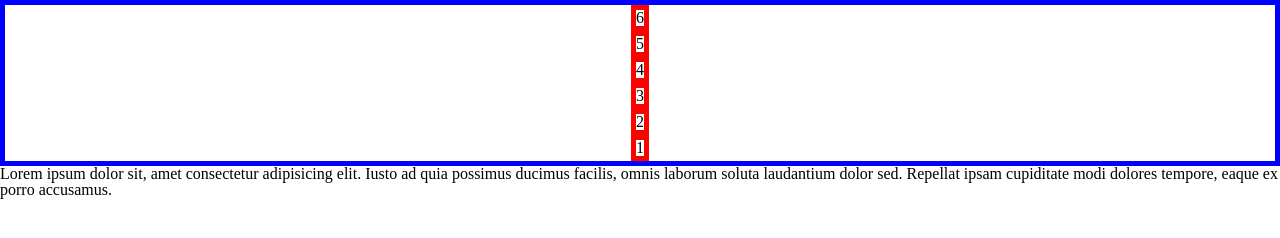
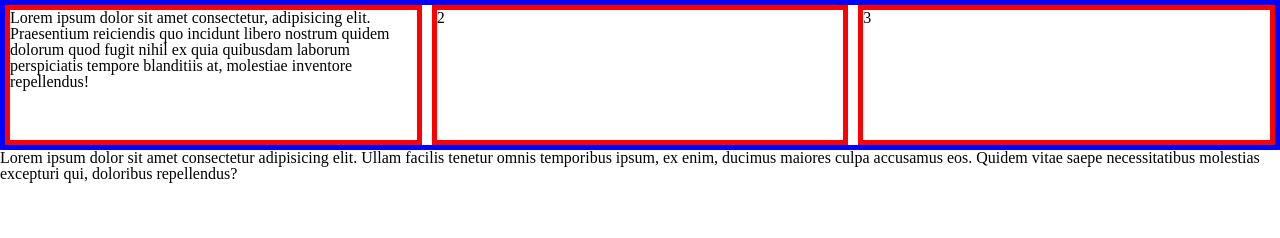
Before and after one commit to Termins55/flexible-box, a plain HTML site: page index.html in a window 1280 px wide. Drawn offline with Linux system fonts and the light colour scheme.

Commit message:
add flex 1

```diff
--- a/assets/css/styles.css
+++ b/assets/css/styles.css
@@ -6,48 +6,29 @@
   border: 5px solid blue;
   /* flex */
   display: flex;
-  flex-direction: column;
   min-height: 150px;
   /*justify-content: space-between;*/ /*margin: ;*/
   /* align-items: flex-start; */
-  align-items: center;
-}
+  gap: 10px; /* відстань між дочірніми елементами */
+  flex-wrap: wrap;
 
 .child {
   border: 5px solid red;
   /* flex */
   /* order: ; */
   /* align-self: ; */
+  /* width: 200px; */
+  flex-grow: 1; /* дозвіл збільшуватись */
+  flex-shrink: 0; /* дозвіл зменшуватись зменшувати */
+  flex-basis: 300px; /* початковий розмір */
+  /* flex: 0 1 auto; скорочений запис для flex-grow, flex-shrink, flex-basis */
 }
 
-/* .child1 {
-    align-self: center;
-} */
-/* поставити 4 елемент знизу */
-/* .child4 {
-    align-self: flex-end;
-} */
-.child1 {
-  /* align-self: flex-end; */
-  order: 6;
+/* лінійний розмір вздовж головної вісі */
+/* content < width/height < flex-basis*/
+
+.anothe-el {
+    width: 200px;
+    border: 5px solid red;
+
 }
-
-.child2 {
-  order: 5;
-}
-
-.child3 {
-  order: 4;
-}
-
-.child4 {
-  order: 3;
-}
-
-.child5 {
-  order: 2;
-}
-
-.child6 {
-  order: 1;
-}
--- a/index.html
+++ b/index.html
@@ -10,13 +10,13 @@
 </head>
 <body>
     <div class="parent">
-        <div class="child child1">1</div>
+        <div class="child child1">Lorem ipsum dolor sit amet consectetur, adipisicing elit. Praesentium reiciendis quo incidunt libero nostrum quidem dolorum quod fugit nihil ex quia quibusdam laborum perspiciatis tempore blanditiis at, molestiae inventore repellendus!</div>
         <div class="child child2">2</div>
         <div class="child child3">3</div>
-        <div class="child child4">4</div>
+        <!-- <div class="child child4">4</div>
         <div class="child child5">5</div>
-        <div class="child child6">6</div>
+        <div class="child child6">6</div> -->
     </div>
-    <p>Lorem ipsum dolor sit, amet consectetur adipisicing elit. Iusto ad quia possimus ducimus facilis, omnis laborum soluta laudantium dolor sed. Repellat ipsam cupiditate modi dolores tempore, eaque ex porro accusamus.</p>
+    <div class="anothe-el">Lorem ipsum dolor sit amet consectetur adipisicing elit. Ullam facilis tenetur omnis temporibus ipsum, ex enim, ducimus maiores culpa accusamus eos. Quidem vitae saepe necessitatibus molestias excepturi qui, doloribus repellendus?</div>
 </body>
 </html>
```
